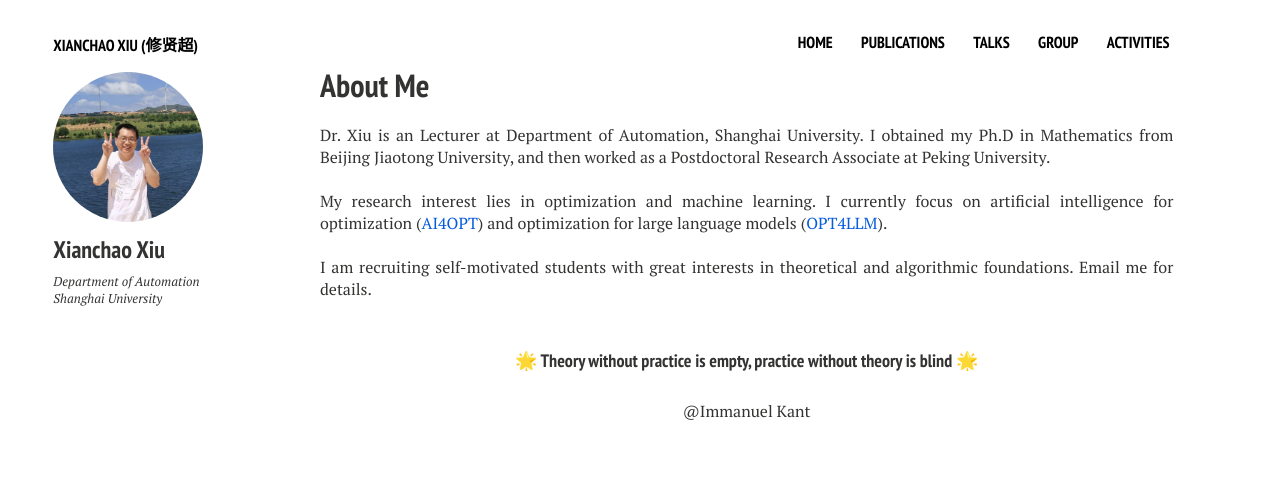
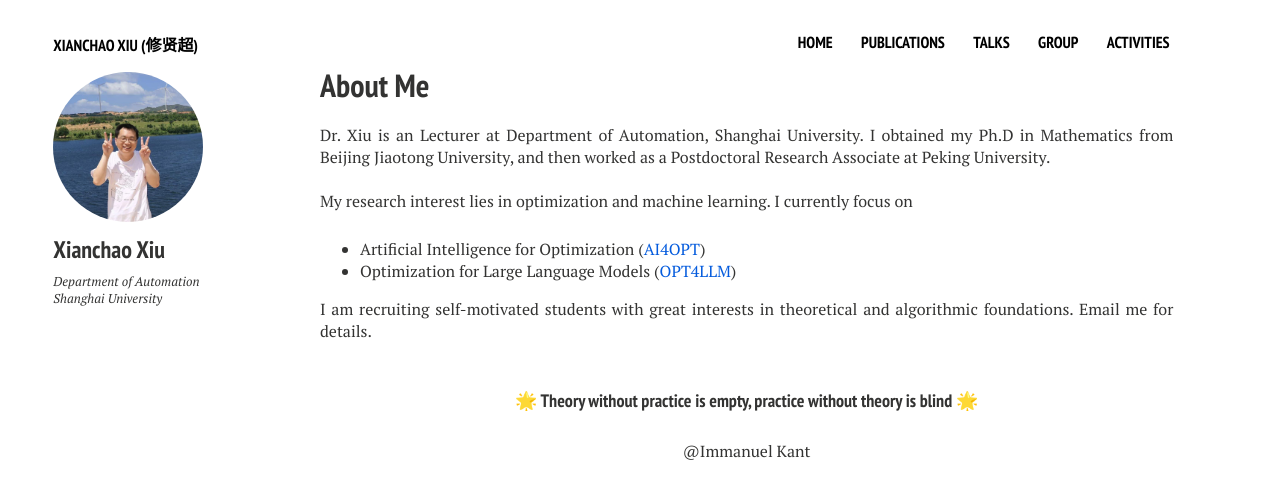
Before and after one commit to xianchaoxiu/xianchaoxiu.github.io, a Jekyll site: the page built from index.md, in a window 1280 px wide. Shown: the top 499 px of the page. Built offline with Jekyll 4.4.1, drawn with Linux system fonts in a browser that asks for light colours; nearby versions of some CDN libraries.

Commit message:
Update home2.html

```diff
--- a/_layouts/home2.html
+++ b/_layouts/home2.html
@@ -32,10 +32,11 @@
 
 
 	 My research interest lies in optimization and machine learning.
-	 I currently focus on artificial intelligence for optimization (<a href="https://github.com/xianchaoxiu/AI4OPT" class="textlink" target="_blank">AI4OPT</a>)
-	 and optimization for large language models (<a href="https://github.com/xianchaoxiu/OPT4LLM" class="textlink" target="_blank">OPT4LLM</a>). <br><br>
-
-
+	 I currently focus on
+         <ul>
+      <li> Artificial Intelligence for Optimization (<a href="https://github.com/xianchaoxiu/AI4OPT" class="textlink" target="_blank">AI4OPT</a>) </li>
+      <li> Optimization for Large Language Models (<a href="https://github.com/xianchaoxiu/OPT4LLM" class="textlink" target="_blank">OPT4LLM</a>)</li>
+    </ul>
          I am recruiting self-motivated students with great interests in theoretical and algorithmic foundations. Email me for details. <br><br>
 
 
```
